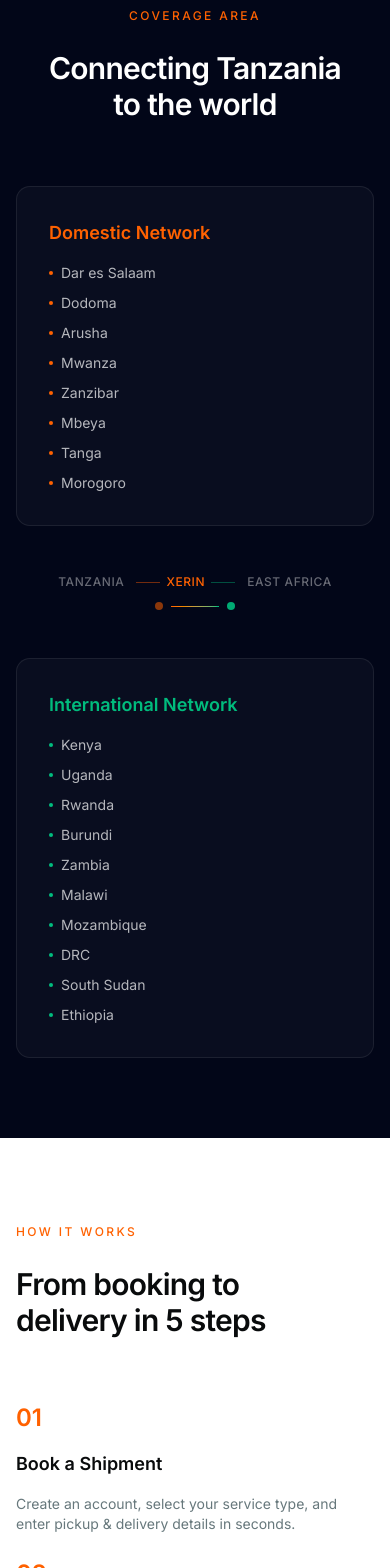
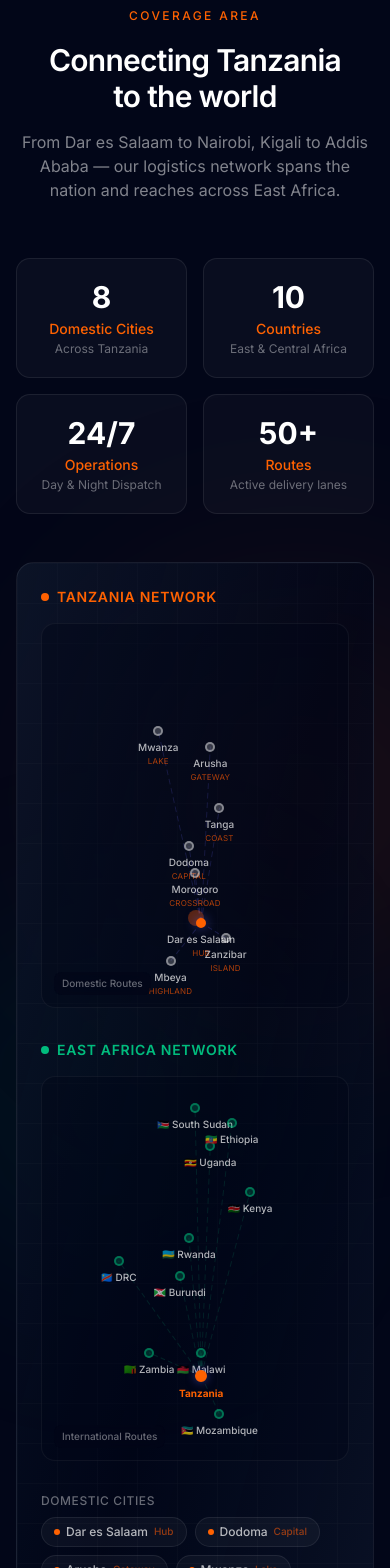
Before and after one commit to raydanielg/deliveryoptionfrontend, a Next.js app in the folder apps/web/: page / in a window 390 px wide. Shown: the part 3840-5408 px from the top of the page. Built offline with nearby package versions, Linux system fonts and the light colour scheme.

Commit message:
redesign: Coverage section with interactive map visualization, animated routes, stats bar, and city chips

```diff
--- a/apps/web/components/landing-sections.tsx
+++ b/apps/web/components/landing-sections.tsx
@@ -306,95 +306,264 @@ export function Services() {
 
 /* ───────────────────────────── Coverage ───────────────────────────── */
 const domesticCities = [
-  "Dar es Salaam",
-  "Dodoma",
-  "Arusha",
-  "Mwanza",
-  "Zanzibar",
-  "Mbeya",
-  "Tanga",
-  "Morogoro",
+  { name: "Dar es Salaam", tag: "Hub", x: 52, y: 78 },
+  { name: "Dodoma", tag: "Capital", x: 48, y: 58 },
+  { name: "Arusha", tag: "Gateway", x: 55, y: 32 },
+  { name: "Mwanza", tag: "Lake", x: 38, y: 28 },
+  { name: "Zanzibar", tag: "Island", x: 60, y: 82 },
+  { name: "Mbeya", tag: "Highland", x: 42, y: 88 },
+  { name: "Tanga", tag: "Coast", x: 58, y: 48 },
+  { name: "Morogoro", tag: "Crossroad", x: 50, y: 65 },
 ]
 
 const internationalCountries = [
-  "Kenya",
-  "Uganda",
-  "Rwanda",
-  "Burundi",
-  "Zambia",
-  "Malawi",
-  "Mozambique",
-  "DRC",
-  "South Sudan",
-  "Ethiopia",
+  { name: "Kenya", flag: "🇰🇪", x: 68, y: 30 },
+  { name: "Uganda", flag: "🇺🇬", x: 55, y: 18 },
+  { name: "Rwanda", flag: "🇷🇼", x: 48, y: 42 },
+  { name: "Burundi", flag: "🇧🇮", x: 45, y: 52 },
+  { name: "Zambia", flag: "🇿🇲", x: 35, y: 72 },
+  { name: "Malawi", flag: "🇲🇼", x: 52, y: 72 },
+  { name: "Mozambique", flag: "🇲🇿", x: 58, y: 88 },
+  { name: "DRC", flag: "🇨🇩", x: 25, y: 48 },
+  { name: "South Sudan", flag: "🇸🇸", x: 50, y: 8 },
+  { name: "Ethiopia", flag: "🇪🇹", x: 62, y: 12 },
+]
+
+const coverageStats = [
+  { value: "8", label: "Domestic Cities", sub: "Across Tanzania" },
+  { value: "10", label: "Countries", sub: "East & Central Africa" },
+  { value: "24/7", label: "Operations", sub: "Day & Night Dispatch" },
+  { value: "50+", label: "Routes", sub: "Active delivery lanes" },
 ]
 
 export function Coverage() {
   return (
-    <section id="coverage" className="bg-slate-950 py-20 lg:py-28">
-      <div className="mx-auto max-w-7xl px-4 sm:px-6 lg:px-8">
+    <section id="coverage" className="relative overflow-hidden bg-slate-950 py-20 lg:py-28">
+      {/* Ambient glow */}
+      <div className="pointer-events-none absolute left-1/4 top-1/3 size-[400px] rounded-full bg-primary/10 blur-[120px]" />
+      <div className="pointer-events-none absolute right-1/4 bottom-1/3 size-[350px] rounded-full bg-emerald-500/8 blur-[100px]" />
+
+      <div className="relative mx-auto max-w-7xl px-4 sm:px-6 lg:px-8">
+        {/* Header */}
         <RevealOnScroll>
-          <div className="mx-auto mb-16 max-w-3xl text-center">
+          <div className="mx-auto mb-14 max-w-3xl text-center">
             <span className="text-xs font-medium uppercase tracking-[0.2em] text-primary">
               Coverage Area
             </span>
-            <h2 className="mt-6 text-3xl font-semibold tracking-tight text-white text-balance sm:text-4xl lg:text-5xl">
+            <h2 className="mt-4 text-3xl font-semibold tracking-tight text-white text-balance sm:text-4xl lg:text-5xl">
               Connecting Tanzania to the world
             </h2>
+            <p className="mt-4 text-base text-white/50 text-pretty">
+              From Dar es Salaam to Nairobi, Kigali to Addis Ababa — our logistics network spans
+              the nation and reaches across East Africa.
+            </p>
           </div>
         </RevealOnScroll>
 
-        <div className="grid gap-8 lg:grid-cols-[1fr_auto_1fr] lg:items-start">
-          {/* Domestic */}
-          <RevealOnScroll delay={0}>
-            <div className="flex flex-col gap-4 rounded-xl border border-white/8 bg-white/[0.03] p-8 transition-all duration-300 hover:border-primary/25 hover:bg-white/[0.05]">
-              <h3 className="text-lg font-semibold text-primary">Domestic Network</h3>
-              <ul className="flex flex-col gap-2.5">
-                {domesticCities.map((city) => (
-                  <li key={city} className="flex items-center gap-2 text-sm text-white/70">
-                    <span className="size-1 rounded-full bg-primary" />
-                    {city}
-                  </li>
-                ))}
-              </ul>
-            </div>
-          </RevealOnScroll>
+        {/* Stats bar */}
+        <RevealOnScroll delay={100}>
+          <div className="mb-12 grid grid-cols-2 gap-4 sm:grid-cols-4">
+            {coverageStats.map((stat) => (
+              <div
+                key={stat.label}
+                className="group relative overflow-hidden rounded-xl border border-white/8 bg-white/[0.03] p-5 text-center transition-all duration-300 hover:border-primary/30 hover:bg-white/[0.06]"
+              >
+                <div className="text-3xl font-bold text-white">{stat.value}</div>
+                <div className="mt-1 text-sm font-medium text-primary">{stat.label}</div>
+                <div className="mt-0.5 text-xs text-white/40">{stat.sub}</div>
+                <div className="absolute inset-x-0 bottom-0 h-px bg-gradient-to-r from-transparent via-primary/40 to-transparent opacity-0 transition-opacity duration-300 group-hover:opacity-100" />
+              </div>
+            ))}
+          </div>
+        </RevealOnScroll>
 
-          {/* Center connector */}
-          <RevealOnScroll delay={150}>
-            <div className="flex flex-col items-center justify-center gap-3 py-4 lg:py-12">
-              <div className="flex items-center gap-3 text-xs font-medium uppercase tracking-wider text-white/40">
-                <span>Tanzania</span>
-                <div className="flex items-center gap-1.5">
-                  <span className="h-px w-6 bg-primary/40" />
-                  <span className="text-primary">Xerin</span>
-                  <span className="h-px w-6 bg-emerald-500/40" />
+        {/* Map visualization */}
+        <RevealOnScroll delay={200}>
+          <div className="relative overflow-hidden rounded-2xl border border-white/8 bg-gradient-to-br from-slate-900/80 via-slate-950/60 to-slate-900/80 p-6 sm:p-8 lg:p-10">
+            {/* Grid background */}
+            <div
+              className="pointer-events-none absolute inset-0 opacity-[0.04]"
+              style={{
+                backgroundImage: `linear-gradient(rgba(255,255,255,0.5) 1px, transparent 1px), linear-gradient(90deg, rgba(255,255,255,0.5) 1px, transparent 1px)`,
+                backgroundSize: "40px 40px",
+              }}
+            />
+
+            {/* Tanzania map area with domestic cities */}
+            <div className="relative z-10 grid gap-8 lg:grid-cols-2">
+              {/* Left: Domestic map */}
+              <div>
+                <div className="mb-4 flex items-center gap-2">
+                  <div className="size-2 rounded-full bg-primary" />
+                  <h3 className="text-sm font-semibold uppercase tracking-wider text-primary">Tanzania Network</h3>
                 </div>
-                <span>East Africa</span>
+
+                {/* Map container */}
+                <div className="relative aspect-[4/5] overflow-hidden rounded-xl border border-white/5 bg-slate-950/40">
+                  {/* SVG routes */}
+                  <svg className="absolute inset-0 size-full" viewBox="0 0 100 100" preserveAspectRatio="none">
+                    {/* Dar es Salaam as hub — routes to all cities */}
+                    {domesticCities
+                      .filter((c) => c.name !== "Dar es Salaam")
+                      .map((city) => (
+                        <line
+                          key={city.name}
+                          x1={52}
+                          y1={78}
+                          x2={city.x}
+                          y2={city.y}
+                          stroke="rgba(99,102,241,0.2)"
+                          strokeWidth="0.3"
+                          strokeDasharray="1.5 1"
+                        >
+                          <animate
+                            attributeName="stroke-dashoffset"
+                            from="3"
+                            to="0"
+                            dur="2s"
+                            repeatCount="indefinite"
+                          />
+                        </line>
+                      ))}
+                  </svg>
+
+                  {/* City pins */}
+                  {domesticCities.map((city) => (
+                    <div
+                      key={city.name}
+                      className="group absolute -translate-x-1/2 -translate-y-1/2"
+                      style={{ left: `${city.x}%`, top: `${city.y}%` }}
+                    >
+                      {/* Pulse for hub */}
+                      {city.tag === "Hub" && (
+                        <div className="absolute inset-0 -translate-x-1/2 -translate-y-1/2 size-4 rounded-full bg-primary/30">
+                          <div className="size-full animate-ping rounded-full bg-primary/40" />
+                        </div>
+                      )}
+                      <div
+                        className={`relative size-2.5 rounded-full border-2 transition-all duration-300 group-hover:scale-150 ${
+                          city.tag === "Hub"
+                            ? "border-primary bg-primary shadow-[0_0_12px_rgba(99,102,241,0.6)]"
+                            : "border-white/40 bg-white/20 group-hover:border-primary group-hover:bg-primary/60"
+                        }`}
+                      />
+                      <div className="absolute left-1/2 top-full mt-1 -translate-x-1/2 whitespace-nowrap text-center transition-all duration-300">
+                        <div className="text-[10px] font-medium text-white/70 group-hover:text-white">{city.name}</div>
+                        <div className="text-[8px] uppercase tracking-wide text-primary/60 group-hover:text-primary">{city.tag}</div>
+                      </div>
+                    </div>
+                  ))}
+
+                  {/* Label */}
+                  <div className="absolute bottom-3 left-3 rounded-md bg-slate-950/60 px-2 py-1 text-[10px] font-medium text-white/40 backdrop-blur-sm">
+                    Domestic Routes
+                  </div>
+                </div>
               </div>
-              <div className="flex items-center gap-2">
-                <span className="size-2 animate-pulse rounded-full bg-primary" />
-                <span className="h-px w-12 bg-gradient-to-r from-primary to-emerald-500" />
-                <span className="size-2 animate-pulse rounded-full bg-emerald-500" style={{ animationDelay: "0.5s" }} />
+
+              {/* Right: International map */}
+              <div>
+                <div className="mb-4 flex items-center gap-2">
+                  <div className="size-2 rounded-full bg-emerald-500" />
+                  <h3 className="text-sm font-semibold uppercase tracking-wider text-emerald-500">East Africa Network</h3>
+                </div>
+
+                {/* Map container */}
+                <div className="relative aspect-[4/5] overflow-hidden rounded-xl border border-white/5 bg-slate-950/40">
+                  {/* SVG routes from Tanzania center */}
+                  <svg className="absolute inset-0 size-full" viewBox="0 0 100 100" preserveAspectRatio="none">
+                    {/* Tanzania center point ~ 52, 78 */}
+                    {internationalCountries.map((country) => (
+                      <line
+                        key={country.name}
+                        x1={52}
+                        y1={78}
+                        x2={country.x}
+                        y2={country.y}
+                        stroke="rgba(16,185,129,0.15)"
+                        strokeWidth="0.3"
+                        strokeDasharray="1.5 1"
+                      >
+                        <animate
+                          attributeName="stroke-dashoffset"
+                          from="3"
+                          to="0"
+                          dur="2.5s"
+                          repeatCount="indefinite"
+                        />
+                      </line>
+                    ))}
+                  </svg>
+
+                  {/* Country pins */}
+                  {internationalCountries.map((country) => (
+                    <div
+                      key={country.name}
+                      className="group absolute -translate-x-1/2 -translate-y-1/2"
+                      style={{ left: `${country.x}%`, top: `${country.y}%` }}
+                    >
+                      <div className="relative size-2.5 rounded-full border-2 border-emerald-500/50 bg-emerald-500/20 transition-all duration-300 group-hover:scale-150 group-hover:border-emerald-500 group-hover:bg-emerald-500/60" />
+                      <div className="absolute left-1/2 top-full mt-1 -translate-x-1/2 whitespace-nowrap text-center transition-all duration-300">
+                        <div className="text-[10px] font-medium text-white/70 group-hover:text-white">
+                          {country.flag} {country.name}
+                        </div>
+                      </div>
+                    </div>
+                  ))}
+
+                  {/* Tanzania hub label */}
+                  <div
+                    className="absolute -translate-x-1/2 -translate-y-1/2"
+                    style={{ left: "52%", top: "78%" }}
+                  >
+                    <div className="size-3 rounded-full border-2 border-primary bg-primary shadow-[0_0_10px_rgba(99,102,241,0.5)]" />
+                    <div className="absolute left-1/2 top-full mt-1 -translate-x-1/2 whitespace-nowrap text-[10px] font-bold text-primary">
+                      Tanzania
+                    </div>
+                  </div>
+
+                  {/* Label */}
+                  <div className="absolute bottom-3 left-3 rounded-md bg-slate-950/60 px-2 py-1 text-[10px] font-medium text-white/40 backdrop-blur-sm">
+                    International Routes
+                  </div>
+                </div>
               </div>
             </div>
-          </RevealOnScroll>
 
-          {/* International */}
-          <RevealOnScroll delay={300}>
-            <div className="flex flex-col gap-4 rounded-xl border border-white/8 bg-white/[0.03] p-8 transition-all duration-300 hover:border-emerald-500/25 hover:bg-white/[0.05]">
-              <h3 className="text-lg font-semibold text-emerald-500">International Network</h3>
-              <ul className="flex flex-col gap-2.5">
-                {internationalCountries.map((country) => (
-                  <li key={country} className="flex items-center gap-2 text-sm text-white/70">
-                    <span className="size-1 rounded-full bg-emerald-500" />
-                    {country}
-                  </li>
-                ))}
-              </ul>
+            {/* Bottom: City chips */}
+            <div className="relative z-10 mt-8 space-y-4">
+              <div>
+                <div className="mb-2 text-xs font-medium uppercase tracking-wider text-white/40">Domestic Cities</div>
+                <div className="flex flex-wrap gap-2">
+                  {domesticCities.map((city) => (
+                    <span
+                      key={city.name}
+                      className="inline-flex items-center gap-1.5 rounded-full border border-white/8 bg-white/[0.04] px-3 py-1.5 text-xs font-medium text-white/70 transition-all duration-300 hover:border-primary/30 hover:bg-primary/10 hover:text-white"
+                    >
+                      <span className="size-1.5 rounded-full bg-primary" />
+                      {city.name}
+                      <span className="text-[10px] text-primary/50">{city.tag}</span>
+                    </span>
+                  ))}
+                </div>
+              </div>
+              <div>
+                <div className="mb-2 text-xs font-medium uppercase tracking-wider text-white/40">International</div>
+                <div className="flex flex-wrap gap-2">
+                  {internationalCountries.map((country) => (
+                    <span
+                      key={country.name}
+                      className="inline-flex items-center gap-1.5 rounded-full border border-white/8 bg-white/[0.04] px-3 py-1.5 text-xs font-medium text-white/70 transition-all duration-300 hover:border-emerald-500/30 hover:bg-emerald-500/10 hover:text-white"
+                    >
+                      <span>{country.flag}</span>
+                      {country.name}
+                    </span>
+                  ))}
+                </div>
+              </div>
             </div>
-          </RevealOnScroll>
-        </div>
+          </div>
+        </RevealOnScroll>
       </div>
     </section>
   )
```
